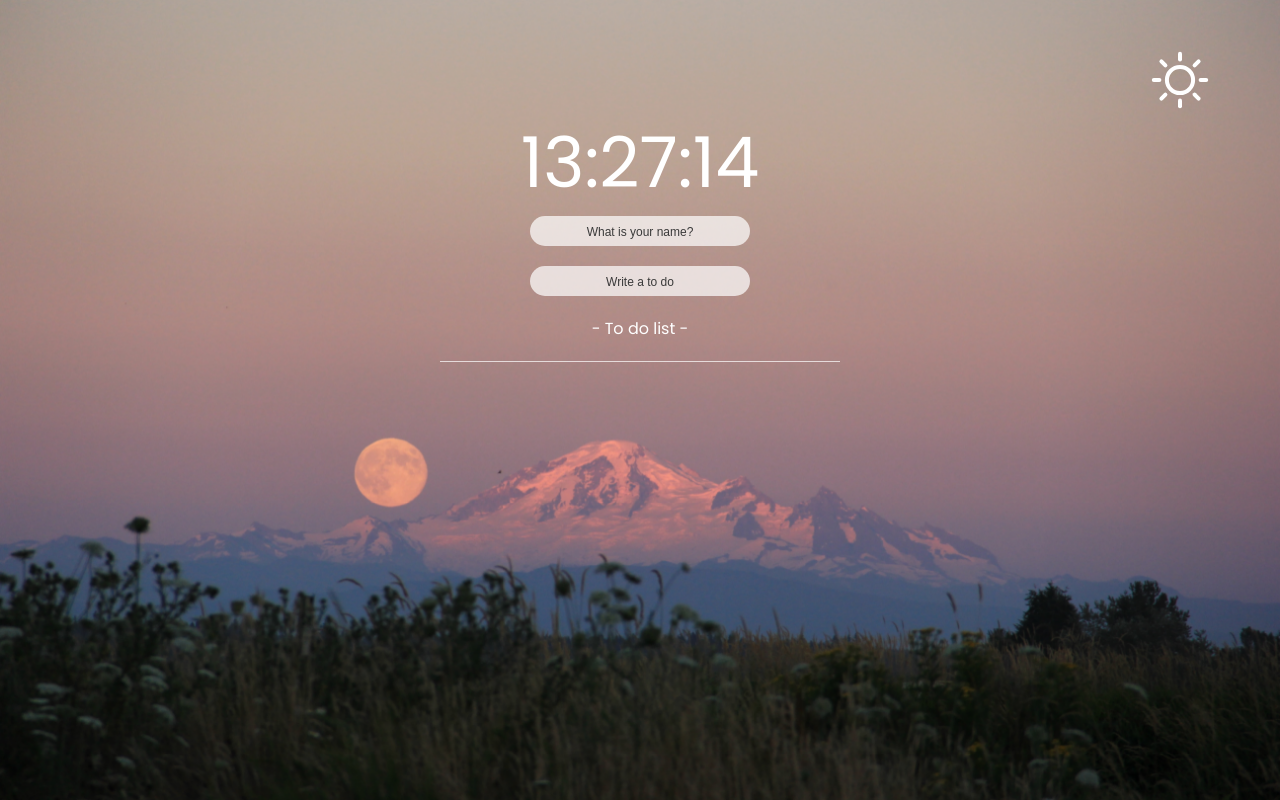
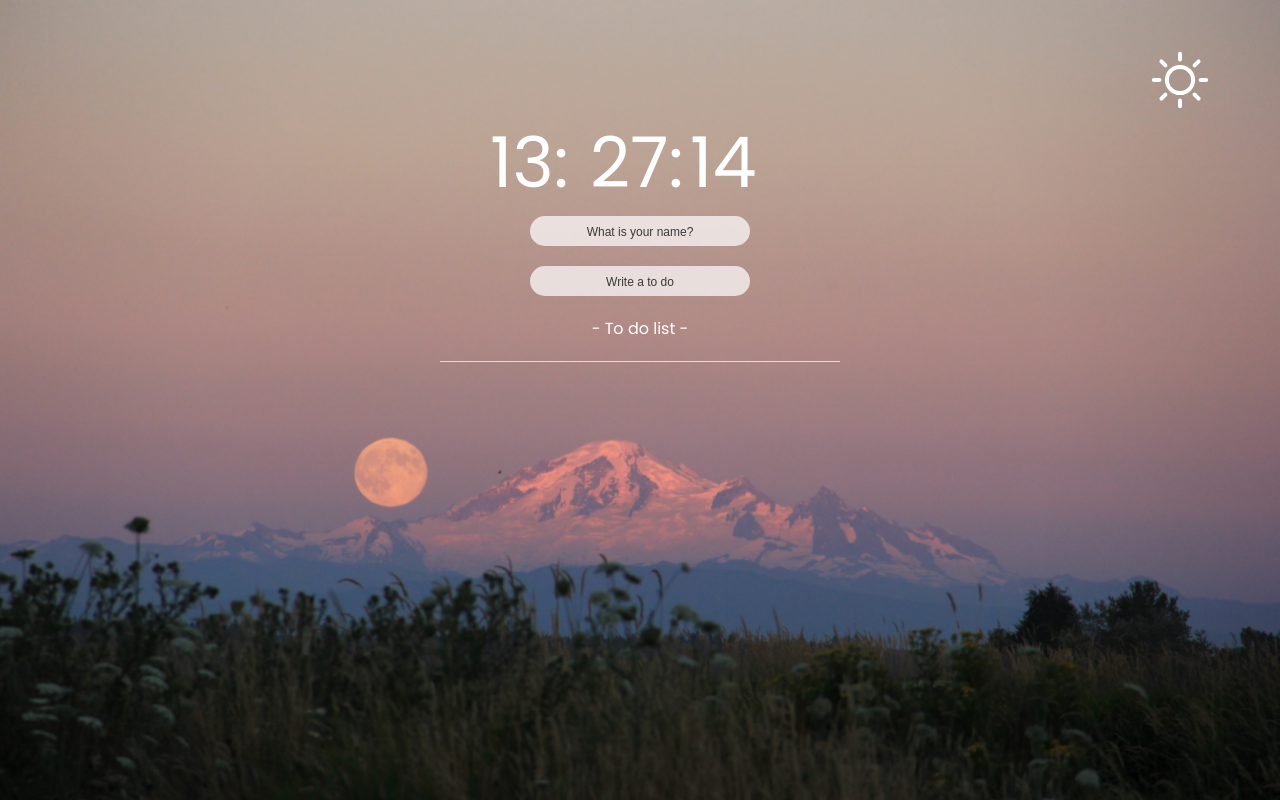
Before and after one commit to dandeKim/JS_app, a plain HTML site: page index.html in a window 1280 px wide. Drawn offline with Linux system fonts and the light colour scheme.

Commit message:
edit clockTitle

```diff
--- a/clock.js
+++ b/clock.js
@@ -1,14 +1,17 @@
 const clockContainer = document.querySelector(".js-clock"),
-  clockTitle = clockContainer.querySelector("h1");
+  clockTitle = clockContainer.querySelector("h1"),
+  clockHours = clockTitle.querySelector(".hours"),
+  clockMinutes = clockTitle.querySelector(".minutes"),
+  clockSeconds = clockTitle.querySelector(".seconds");
 
 function getTime() {
   const date = new Date();
   const hours = date.getHours();
   const minutes = date.getMinutes();
   const seconds = date.getSeconds();
-  clockTitle.innerText = `${hours < 10 ? `0${hours}` : hours}:${
-    minutes < 10 ? `0${minutes}` : minutes
-  }:${seconds < 10 ? `0${seconds}` : seconds}`;
+  clockHours.innerText = `${hours < 10 ? `0${hours}` : hours}:`;
+  clockMinutes.innerText = `${minutes < 10 ? `0${minutes}` : minutes}:`;
+  clockSeconds.innerText = `${seconds < 10 ? `0${seconds}` : seconds}`;
 }
 
 function init() {
--- a/index.html
+++ b/index.html
@@ -10,7 +10,10 @@
   <body>
     <div class="container">
       <div class="js-clock">
-        <h1>00:00:00</h1>
+        <h1>
+          <span class="hours">00</span><span class="minutes">00</span
+          ><span class="seconds">00</span>
+        </h1>
       </div>
       <form class="js-form form">
         <input type="text" placeholder="What is your name?" />
--- a/style.css
+++ b/style.css
@@ -21,6 +21,10 @@ h1 {
   margin-top: 110px;
   font-size: 70px;
   font-weight: 400;
+}
+h1 span {
+  display: inline-block;
+  width: 100px;
 }
 h4 {
   font-size: 20px;
```
